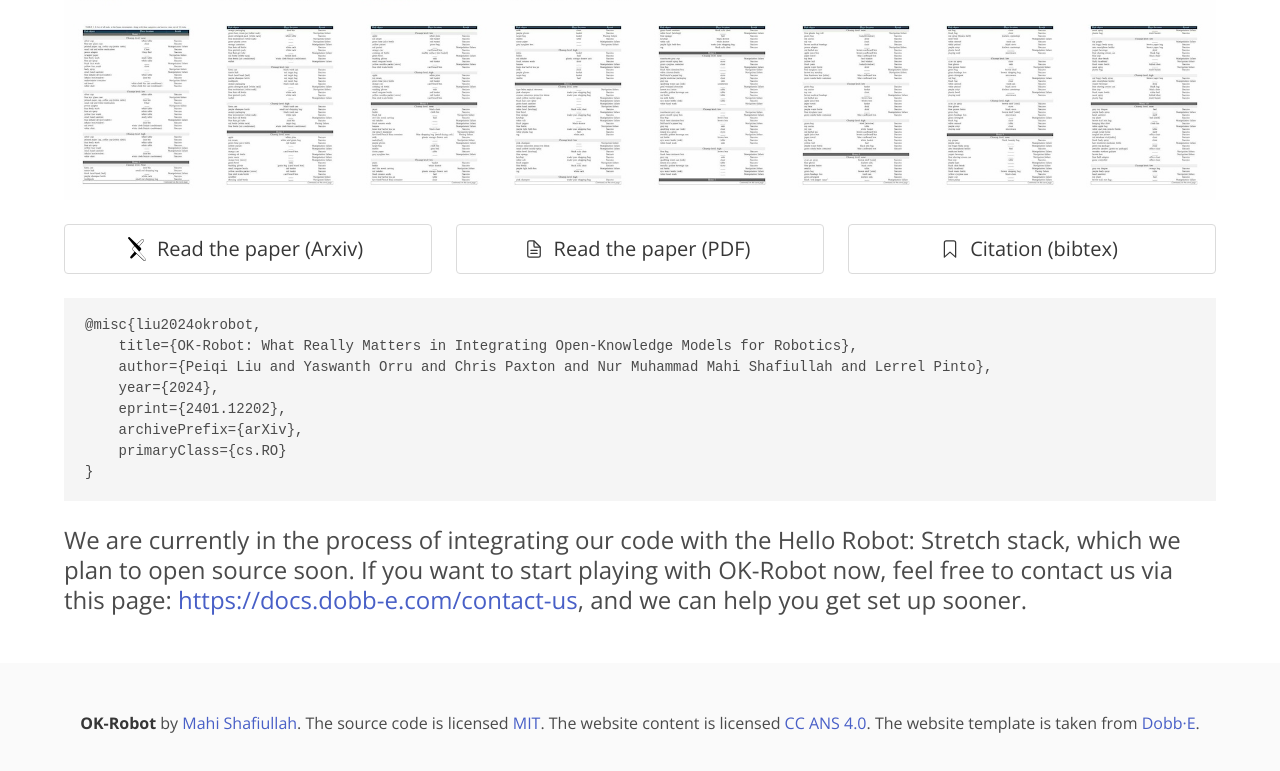
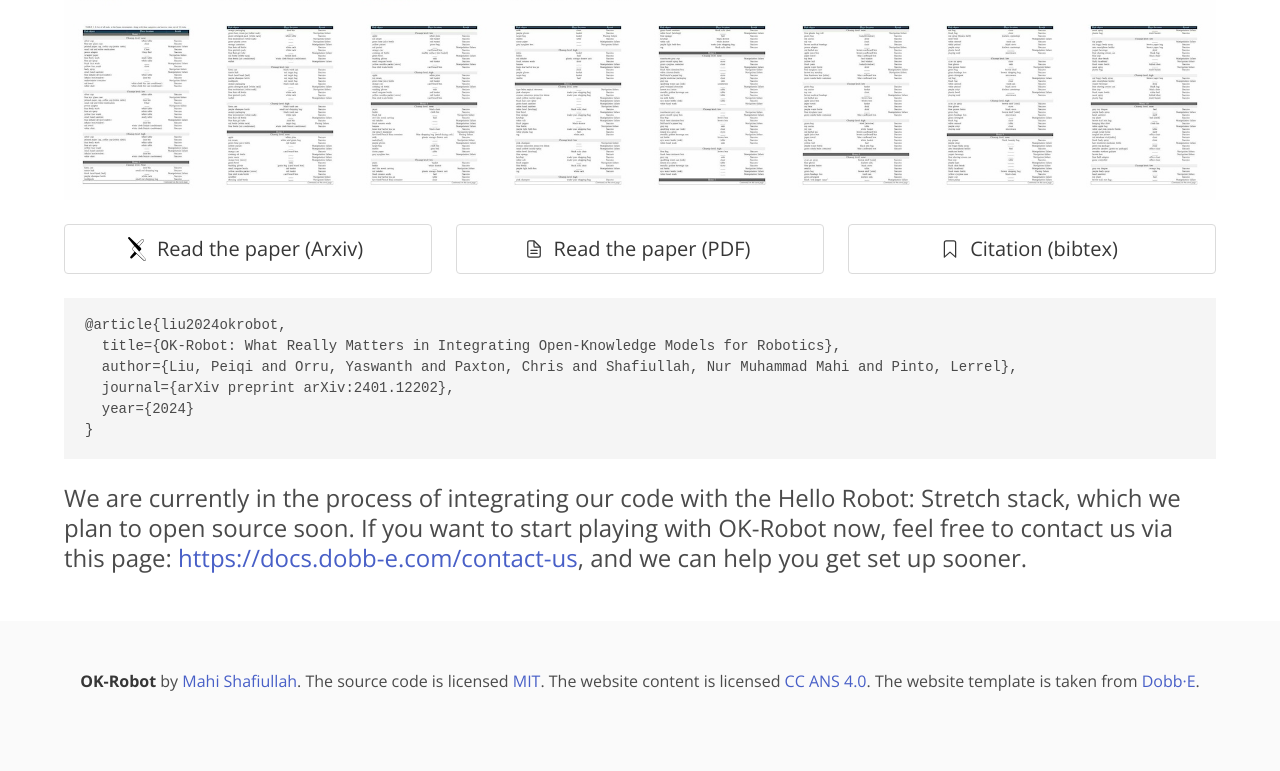
Before and after one commit to ok-robot/ok-robot.github.io, a plain HTML site: page index.html in a window 1280 px wide. Shown: the part 3551-4322 px from the top of the page. Drawn offline with nearby package versions, Linux system fonts and the light colour scheme.

Commit message:
Update index.html

```diff
--- a/index.html
+++ b/index.html
@@ -513,13 +513,11 @@
                     </div>
                     <div class="content">
                         <pre id="citation-text" style="max-width: 90vw; overflow-x: auto;">
-@misc{liu2024okrobot,
-    title={OK-Robot: What Really Matters in Integrating Open-Knowledge Models for Robotics},
-    author={Peiqi Liu and Yaswanth Orru and Chris Paxton and Nur Muhammad Mahi Shafiullah and Lerrel Pinto},
-    year={2024},
-    eprint={2401.12202},
-    archivePrefix={arXiv},
-    primaryClass={cs.RO}
+@article{liu2024okrobot,
+  title={OK-Robot: What Really Matters in Integrating Open-Knowledge Models for Robotics},
+  author={Liu, Peiqi and Orru, Yaswanth and Paxton, Chris and Shafiullah, Nur Muhammad Mahi and Pinto, Lerrel},
+  journal={arXiv preprint arXiv:2401.12202},
+  year={2024}
 }</pre>
                     </div>
                     <div class="block">
```
